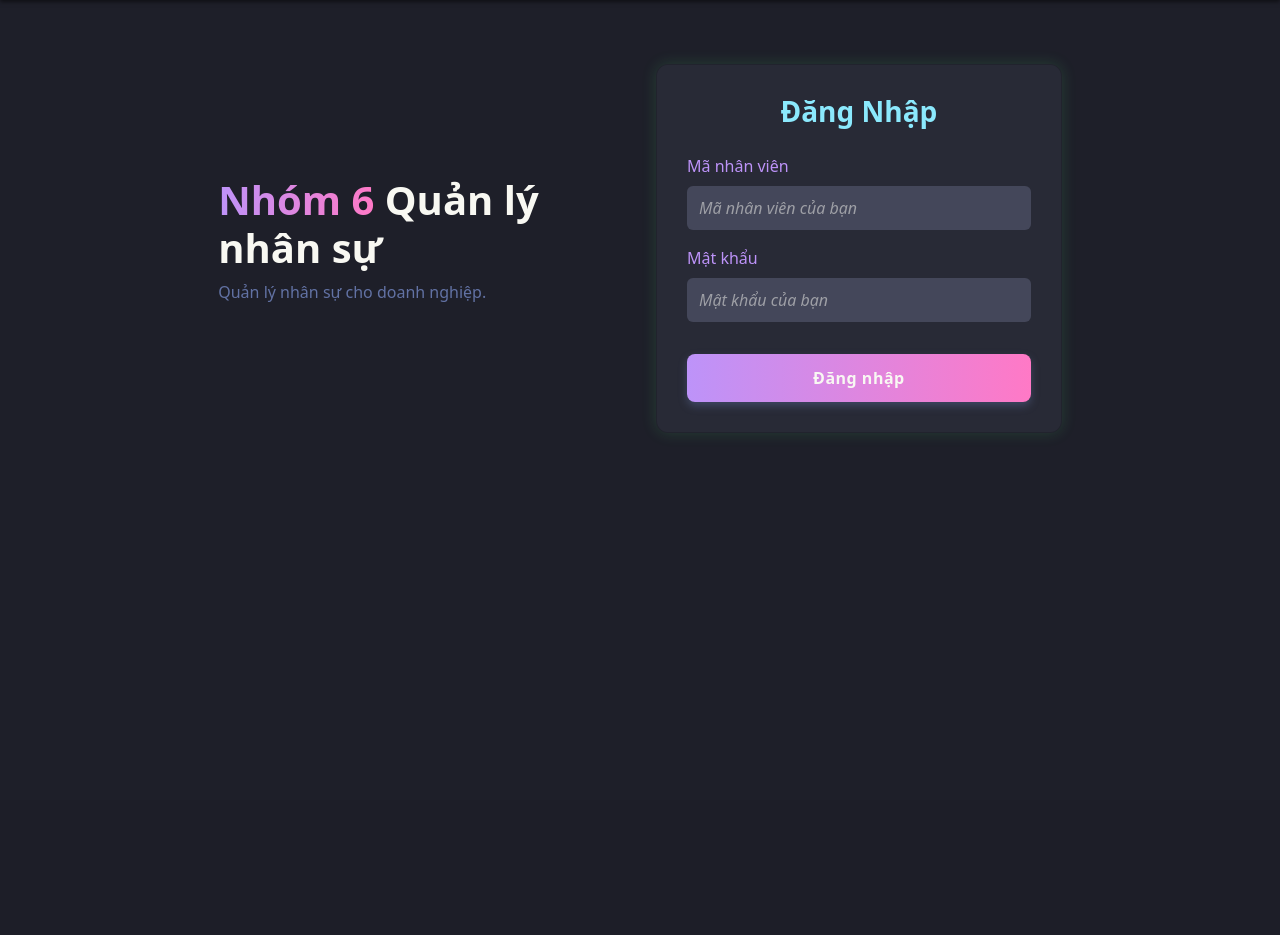
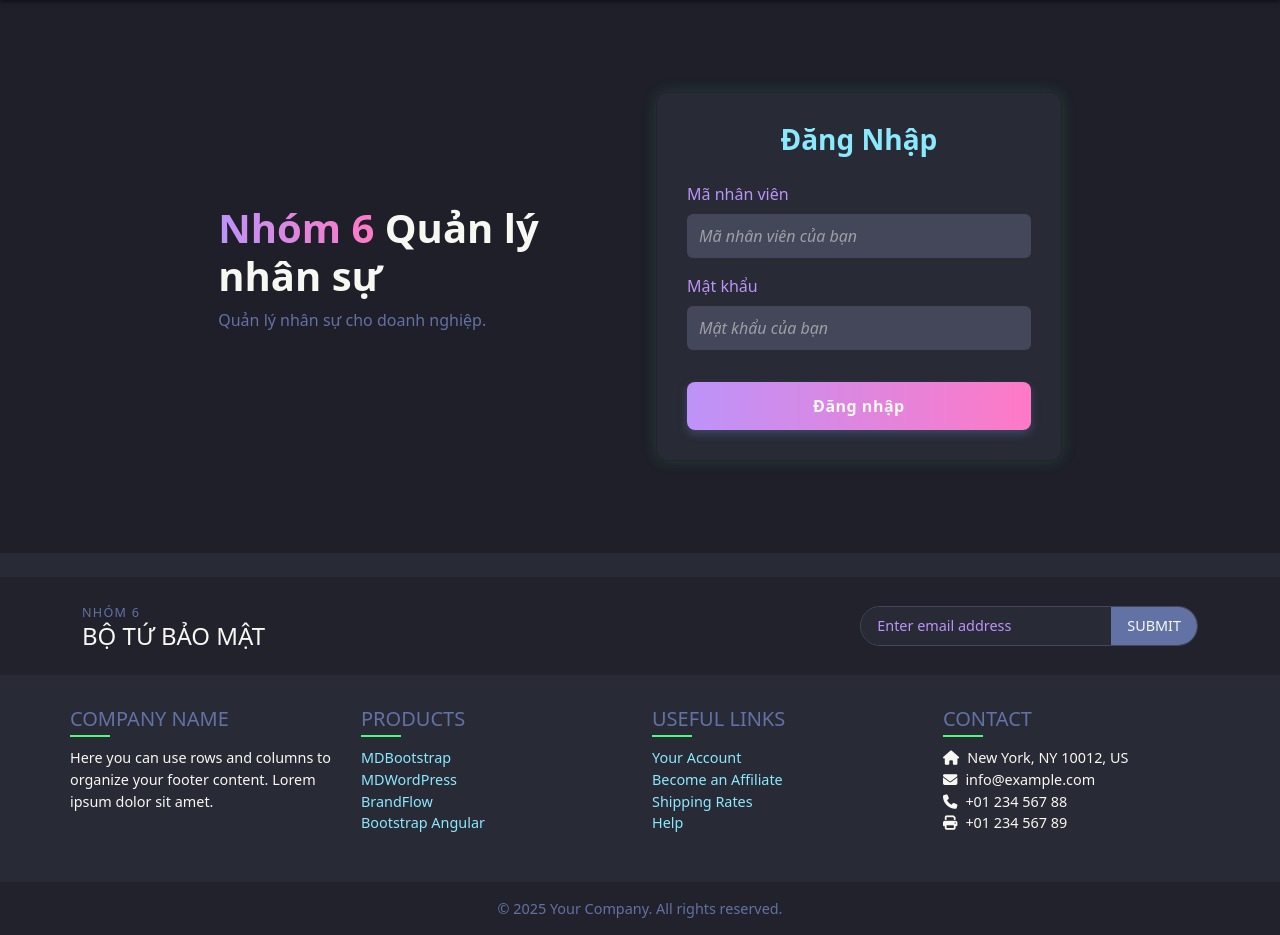
Before and after one commit to HieuNguyen3112/BMCSDL-Final, a PHP site: page /signin.php in a window 1280 px wide. Shown: the part 60-995 px from the top of the page. Before the commit the page ends 495 px from the top, so only its background shows below. Run offline with PHP 8.4, Linux system fonts and the light colour scheme.

Commit message:
FE 90% update

```diff
--- a/public/CSS/employees.css
+++ b/public/CSS/employees.css
@@ -13,7 +13,7 @@
 .employees-container {
   padding: 1.5rem;
   color: #f8f8f2;
-  height: calc(100vh - 120px);
+  height: calc(100vh - 250px);
 }
 
 /* Tiêu đề */
--- /dev/null
+++ b/public/CSS/footer.css
@@ -0,0 +1,95 @@
+/* ----- Footer (Soft Dracula style) ----- */
+.footer {
+  font-size: .9rem;
+  color: #f8f8f2;
+  background: #282a36;
+}
+
+/* 1) Newsletter */
+.footer-newsletter {
+  background: #21222c;
+  padding: 1.5rem 0;
+}
+.footer-newsletter .newsletter-text small {
+  color: #6272a4;
+  letter-spacing: .1em;
+}
+.footer-newsletter .newsletter-text h4 {
+  margin: 0;
+  color: #f8f8f2;
+}
+.footer-newsletter .newsletter-form {
+  border: 1px solid #44475a;
+  border-radius: 50px;
+  overflow: hidden;
+}
+.footer-newsletter .newsletter-form input {
+  border: none;
+  background: #282a36;
+  color: #f8f8f2;
+  padding: .5rem 1rem;
+  min-width: 250px;
+}
+.footer-newsletter .newsletter-form input:focus {
+  outline: none;
+}
+.footer-newsletter .newsletter-form button {
+  background: #6272a4;
+  border: none;
+  color: #f8f8f2;
+  padding: .5rem 1rem;
+  cursor: pointer;
+  transition: background .2s;
+}
+.footer-newsletter .newsletter-form button:hover {
+  background: #50fa7b;
+}
+
+/* 2) Main content */
+.footer-content {
+  padding: 2rem 0;
+}
+.footer-content h5 {
+  position: relative;
+  margin-bottom: 1rem;
+  color: #6272a4;
+}
+.footer-content h5::after {
+  content: '';
+  position: absolute;
+  bottom: -6px; left: 0;
+  width: 40px; height: 2px;
+  background: #50fa7b;
+}
+.footer-content a {
+  color: #8be9fd;
+  text-decoration: none;
+}
+.footer-content a:hover {
+  color: #50fa7b;
+}
+
+/* 4) Bottom */
+.footer-bottom {
+  background: #21222c;
+  padding: 1rem 0;
+  color: #6272a4;
+}
+
+footer {
+  margin-top: 60px;
+  padding: 24px 0 0 0;
+  /* Đảm bảo không có background trắng kéo dài */
+  background: #22223b; /* Hoặc màu của bạn */
+  color: #f8f8f2;
+  width: 100%;
+  position: relative;   /* hoặc absolute nếu bạn muốn */
+  z-index: 30;
+}
+
+.footer-newsletter,
+.footer-content,
+.footer-bottom {
+  position: relative;
+  z-index: 30;
+}
--- a/public/CSS/signin.css
+++ b/public/CSS/signin.css
@@ -100,7 +100,8 @@
 
 
   .main-content {
-    margin-top: 60px;
+    margin-top: 120px;
+    margin-bottom: 60px;
   }
 
   /* INPUT */
--- a/public/CSS/style.css
+++ b/public/CSS/style.css
@@ -11,14 +11,12 @@ body {
 }
 
 .main-content {
-  margin-top: 60px;
+  margin-top: 100px;
   display: flex;
   justify-content: center;
-  align-items: center;
-  padding: 2rem;
+  align-items: flex-start;
+  padding: 0 2rem;
 }
-
-
 
 
 .card {
--- a/template/footer.php
+++ b/template/footer.php
@@ -2,5 +2,62 @@
             <script src="public/js/pageTransition.js"></script>
             <script src="public/js/modal.js"></script>
         </main>
+        <footer class="footer">
+            <!-- 1) Newsletter Subscription -->
+            <div class="footer-newsletter">
+                <div class="container d-flex flex-wrap align-items-center justify-content-between">
+                <div class="newsletter-text">
+                    <small>NHÓM 6</small>
+                    <h4>BỘ TỨ BẢO MẬT</h4>
+                </div>
+                <form class="newsletter-form d-flex">
+                    <input type="email" placeholder="Enter email address" required>
+                    <button type="submit">SUBMIT</button>
+                </form>
+                </div>
+            </div>
+
+            <!-- 2) Main footer content -->
+            <div class="footer-content container">
+                <div class="row">
+                <div class="col-md-3">
+                    <h5>COMPANY NAME</h5>
+                    <p>Here you can use rows and columns to organize your footer content. Lorem ipsum dolor sit amet.</p>
+                </div>
+                <div class="col-md-3">
+                    <h5>PRODUCTS</h5>
+                    <ul class="list-unstyled">
+                    <li><a href="#">MDBootstrap</a></li>
+                    <li><a href="#">MDWordPress</a></li>
+                    <li><a href="#">BrandFlow</a></li>
+                    <li><a href="#">Bootstrap Angular</a></li>
+                    </ul>
+                </div>
+                <div class="col-md-3">
+                    <h5>USEFUL LINKS</h5>
+                    <ul class="list-unstyled">
+                    <li><a href="#">Your Account</a></li>
+                    <li><a href="#">Become an Affiliate</a></li>
+                    <li><a href="#">Shipping Rates</a></li>
+                    <li><a href="#">Help</a></li>
+                    </ul>
+                </div>
+                <div class="col-md-3">
+                    <h5>CONTACT</h5>
+                    <ul class="list-unstyled">
+                    <li><i class="fas fa-home me-2"></i>New York, NY 10012, US</li>
+                    <li><i class="fas fa-envelope me-2"></i>info@example.com</li>
+                    <li><i class="fas fa-phone me-2"></i>+01 234 567 88</li>
+                    <li><i class="fas fa-print me-2"></i>+01 234 567 89</li>
+                    </ul>
+                </div>
+                </div>
+            </div>
+
+            <!-- 4) Bottom copyright -->
+            <div class="footer-bottom text-center">
+                &copy; 2025 Your Company. All rights reserved.
+            </div>
+        </footer>
     </body>
 </html>
--- a/template/header.php
+++ b/template/header.php
@@ -4,7 +4,6 @@
   <meta charset="UTF-8">
   <meta name="viewport" content="width=device-width,initial-scale=1">
   <title>Login System</title>
-
   <!-- 1) Bootstrap -->
   <link rel="stylesheet" href="https://cdn.jsdelivr.net/npm/bootstrap@5.3.2/dist/css/bootstrap.min.css">
   <!-- 2) Font Awesome -->
@@ -12,11 +11,10 @@
   <!-- 3) Custom CSS -->
   <link rel="stylesheet" href="public/css/style.css">
   <link rel="stylesheet" href="public/css/modal.css">
-
+  <link rel="stylesheet" href="public/css/footer.css">
 </head>
 <body>
   <?php require __DIR__ . '/modal.php'; ?>
   <?php include __DIR__ . '/navbar.php'; ?>
-
   <!-- Chuyển div thành main cho semantic và đóng đúng ở footer -->
-  <main>
+<main>
--- /dev/null
+++ b/test.php
@@ -0,0 +1,3 @@
+<?php
+echo password_hash("123456", PASSWORD_DEFAULT);
+?>
```
Also changed, not shown: employees.php (+3 -6 lines), profile.php (+1 -8 lines), public/CSS/profile.css (+1 -6 lines).
